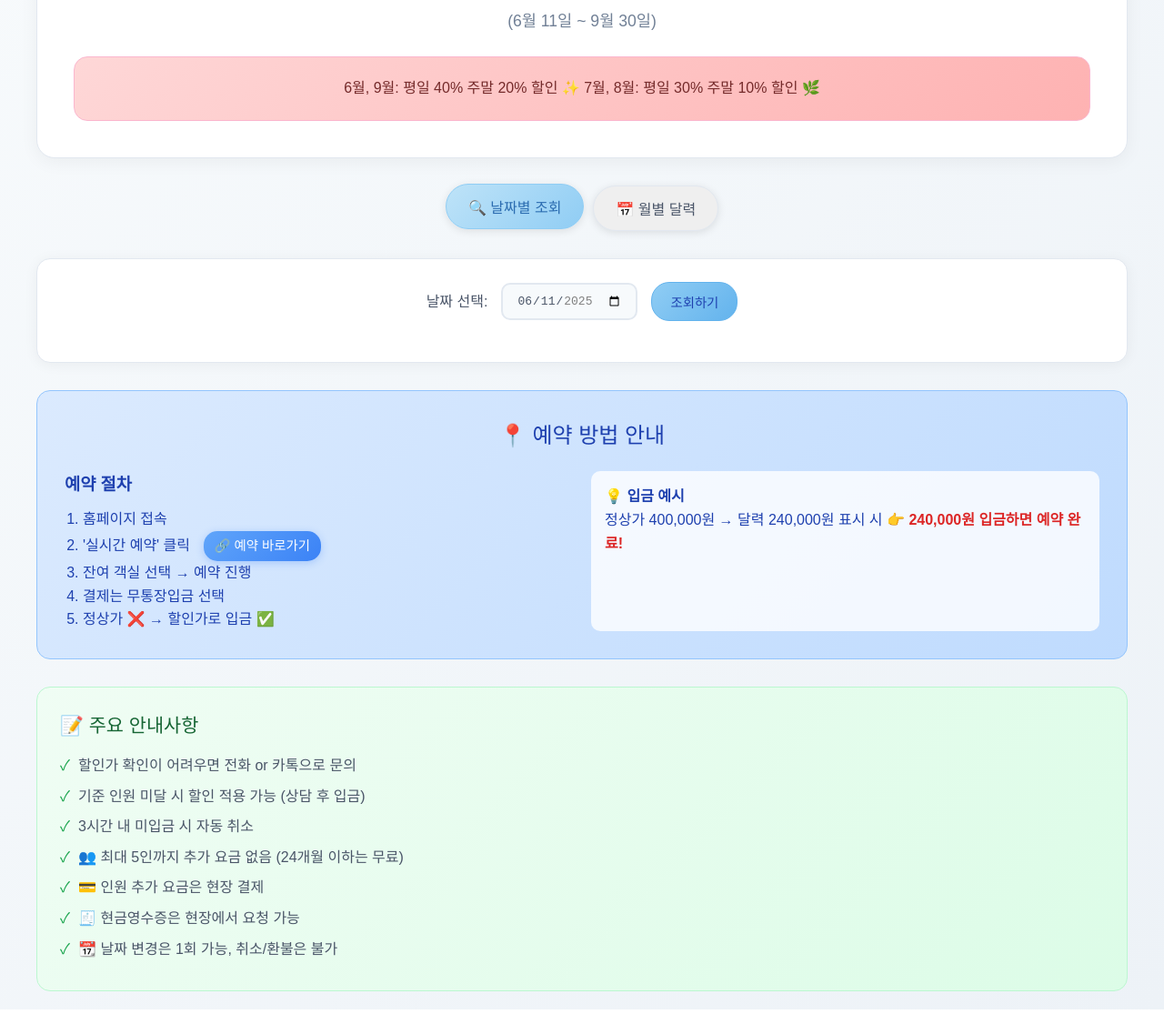
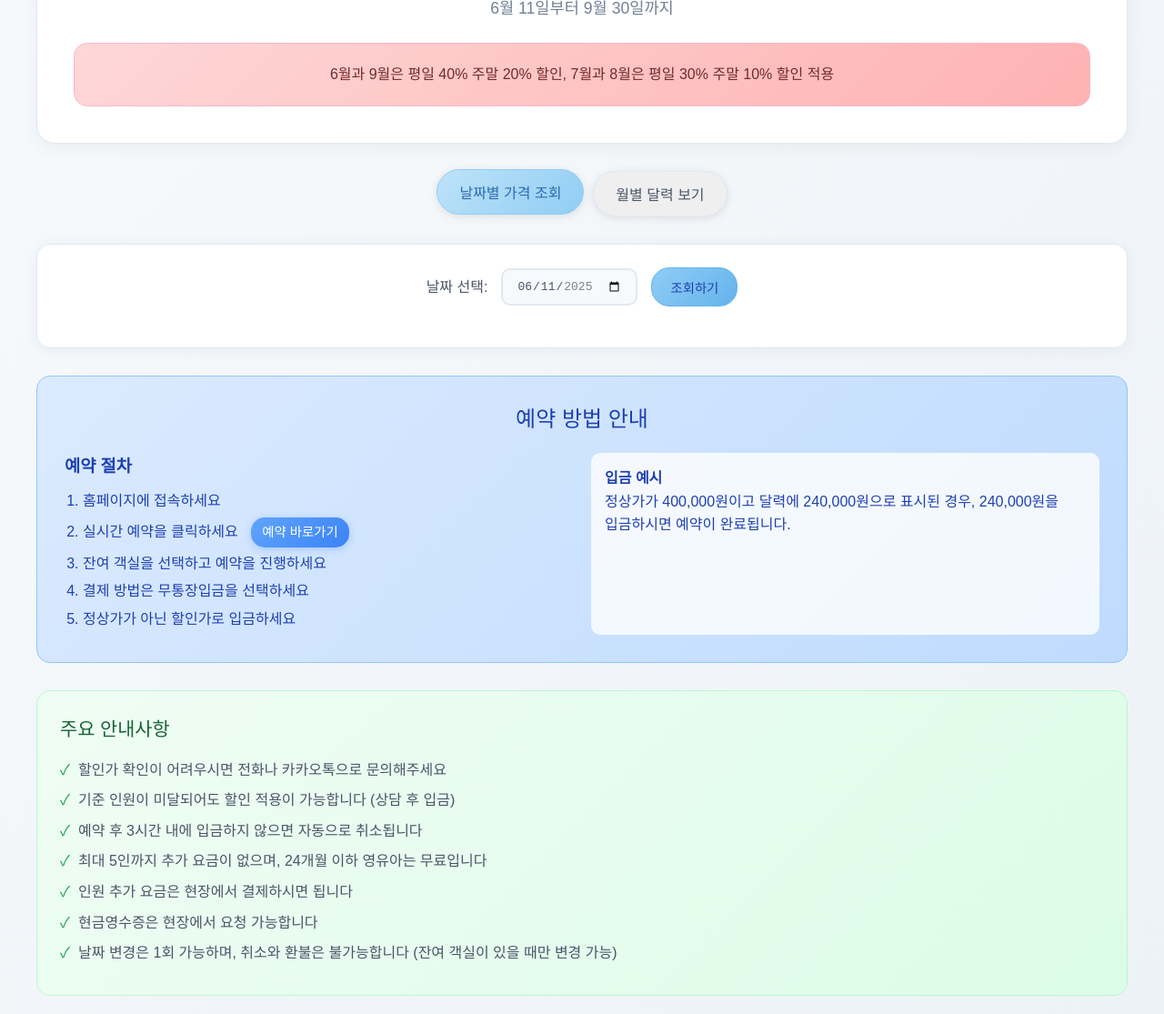
Before and after one commit to Akicora/muju_star, a plain HTML site: page index.html in a window 1280 px wide. Shown: the part 131-1246 px from the top of the page at 91% size. Drawn offline with Linux system fonts and the light colour scheme.

Commit message:
Update index.html

```diff
--- a/index.html
+++ b/index.html
@@ -40,6 +40,9 @@
             font-size: 2.5em;
             margin-bottom: 15px;
             font-weight: 300;
+            line-height: 1.3;
+            word-break: keep-all;
+            overflow-wrap: break-word;
         }
 
         .header .subtitle {
@@ -47,6 +50,8 @@
             font-size: 1.1em;
             margin-bottom: 25px;
             font-weight: 300;
+            line-height: 1.4;
+            word-break: keep-all;
         }
 
         .discount-info {
@@ -334,6 +339,20 @@
             border-radius: 15px;
             margin: 30px 0;
             border: 1px solid #93c5fd;
+            line-height: 1.6;
+            word-break: keep-all;
+        }
+
+        .price-summary h2 {
+            font-weight: 400;
+            line-height: 1.4;
+            word-break: keep-all;
+        }
+
+        .price-summary ol li {
+            line-height: 1.6;
+            word-break: keep-all;
+            margin-bottom: 5px;
         }
 
         .booking-info {
@@ -407,16 +426,16 @@
 <body>
     <div class="container">
         <div class="header">
-            <h1>🏊‍♀️ 무주 풀빌라 별 공구 가격표</h1>
-            <div class="subtitle">(6월 11일 ~ 9월 30일)</div>
+            <h1>무주 풀빌라 별 공구 가격표</h1>
+            <div class="subtitle">6월 11일부터 9월 30일까지</div>
             <div class="discount-info">
-                6월, 9월: 평일 40% 주말 20% 할인 ✨ 7월, 8월: 평일 30% 주말 10% 할인 🌿
+                6월과 9월은 평일 40% 주말 20% 할인, 7월과 8월은 평일 30% 주말 10% 할인 적용
             </div>
         </div>
 
         <div class="tabs">
-            <button class="tab-button active" onclick="showTab('date-search')">🔍 날짜별 조회</button>
-            <button class="tab-button" onclick="showTab('month-calendar')">📅 월별 달력</button>
+            <button class="tab-button active" onclick="showTab('date-search')">날짜별 가격 조회</button>
+            <button class="tab-button" onclick="showTab('month-calendar')">월별 달력 보기</button>
         </div>
 
         <!-- 날짜별 조회 탭 -->
@@ -446,43 +465,43 @@
         </div>
 
         <div class="price-summary">
-            <h2 style="text-align: center; margin-bottom: 20px; font-weight: 400;">📍 예약 방법 안내</h2>
+            <h2 style="text-align: center; margin-bottom: 20px; font-weight: 400;">예약 방법 안내</h2>
             <div style="display: grid; grid-template-columns: repeat(auto-fit, minmax(300px, 1fr)); gap: 20px;">
                 <div>
                     <h3 style="margin-bottom: 10px;">예약 절차</h3>
                     <ol style="padding-left: 20px;">
-                        <li>홈페이지 접속</li>
-                        <li>'실시간 예약' 클릭
+                        <li>홈페이지에 접속하세요</li>
+                        <li>실시간 예약을 클릭하세요
                             <a href="http://xn--oi2b43hv7auz2c.com/reserve.html?link=reserve"
                                target="_blank"
                                style="display: inline-block; margin-left: 10px; padding: 5px 12px; background: linear-gradient(135deg, #60a5fa 0%, #3b82f6 100%); color: white; text-decoration: none; border-radius: 15px; font-size: 0.9em; font-weight: 500; box-shadow: 0 2px 8px rgba(59, 130, 246, 0.3); transition: transform 0.2s ease;"
                                onmouseover="this.style.transform='translateY(-1px)'"
                                onmouseout="this.style.transform='translateY(0)'">
-                                🔗 예약 바로가기
+                                예약 바로가기
                             </a>
                         </li>
-                        <li>잔여 객실 선택 → 예약 진행</li>
-                        <li>결제는 무통장입금 선택</li>
-                        <li>정상가 ❌ → 할인가로 입금 ✅</li>
+                        <li>잔여 객실을 선택하고 예약을 진행하세요</li>
+                        <li>결제 방법은 무통장입금을 선택하세요</li>
+                        <li>정상가가 아닌 할인가로 입금하세요</li>
                     </ol>
                 </div>
                 <div style="background: rgba(255,255,255,0.8); padding: 15px; border-radius: 10px;">
-                    <strong>💡 입금 예시</strong><br>
-                    정상가 400,000원 → 달력 240,000원 표시 시 👉 <span style="color: #dc2626; font-weight: 600;">240,000원 입금하면 예약 완료!</span>
+                    <strong>입금 예시</strong><br>
+                    정상가가 400,000원이고 달력에 240,000원으로 표시된 경우, 240,000원을 입금하시면 예약이 완료됩니다.
                 </div>
             </div>
         </div>
 
         <div class="booking-info">
-            <h3 class="info-title">📝 주요 안내사항</h3>
+            <h3 class="info-title">주요 안내사항</h3>
             <ul class="info-list">
-                <li>할인가 확인이 어려우면 전화 or 카톡으로 문의</li>
-                <li>기준 인원 미달 시 할인 적용 가능 (상담 후 입금)</li>
-                <li>3시간 내 미입금 시 자동 취소</li>
-                <li>👥 최대 5인까지 추가 요금 없음 (24개월 이하는 무료)</li>
-                <li>💳 인원 추가 요금은 현장 결제</li>
-                <li>🧾 현금영수증은 현장에서 요청 가능</li>
-                <li>📆 날짜 변경은 1회 가능, 취소/환불은 불가</li>
+                <li>할인가 확인이 어려우시면 전화나 카카오톡으로 문의해주세요</li>
+                <li>기준 인원이 미달되어도 할인 적용이 가능합니다 (상담 후 입금)</li>
+                <li>예약 후 3시간 내에 입금하지 않으면 자동으로 취소됩니다</li>
+                <li>최대 5인까지 추가 요금이 없으며, 24개월 이하 영유아는 무료입니다</li>
+                <li>인원 추가 요금은 현장에서 결제하시면 됩니다</li>
+                <li>현금영수증은 현장에서 요청 가능합니다</li>
+                <li>날짜 변경은 1회 가능하며, 취소와 환불은 불가능합니다 (잔여 객실이 있을 때만 변경 가능)</li>
             </ul>
         </div>
     </div>
```
